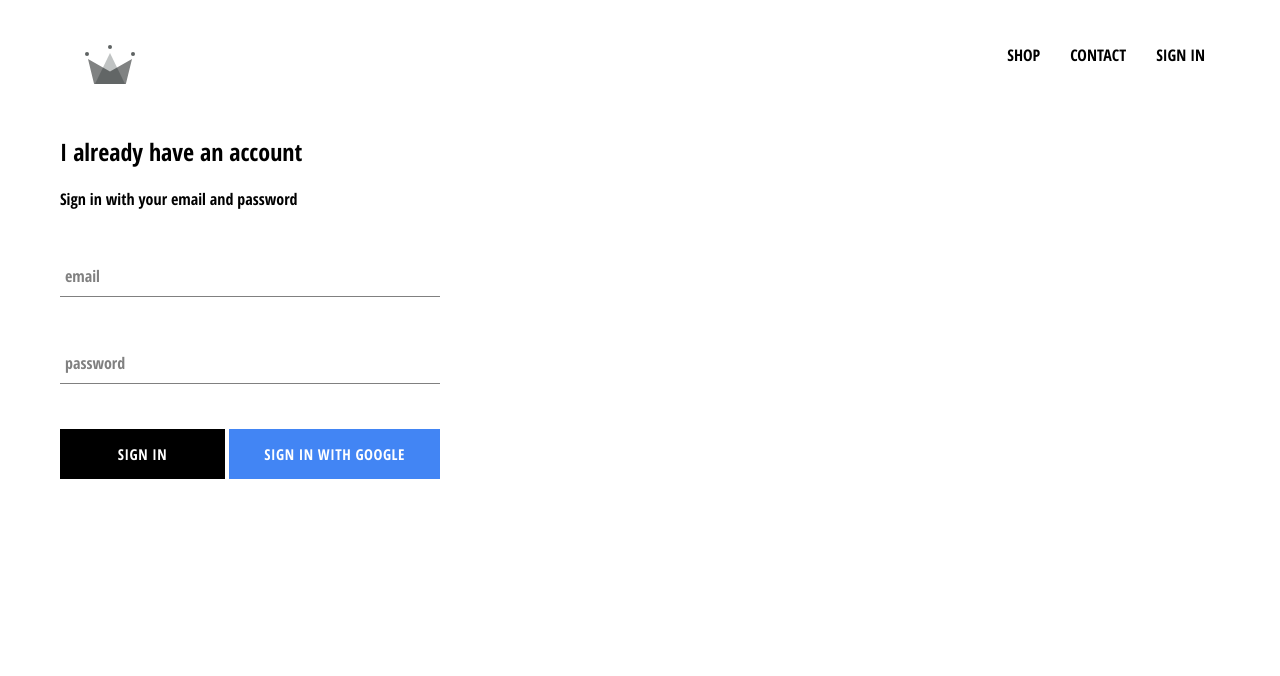
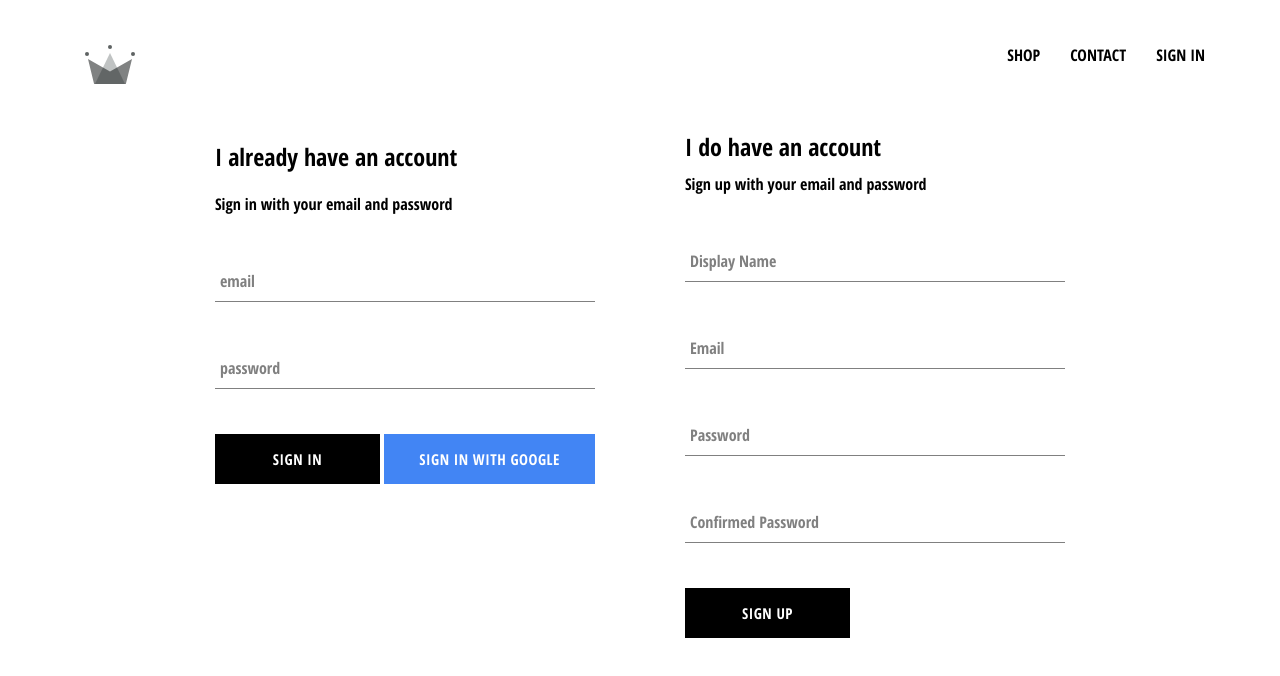
Before and after one commit to eederz/crwn-clothing, a React (Create React App) app: page /signin in a window 1280 px wide. Shown: the top 676 px of the page. Built offline with nearby package versions, Linux system fonts and the light colour scheme; no server answers.

Commit message:
implemented firebase

```diff
--- a/src/App.js
+++ b/src/App.js
@@ -6,7 +6,7 @@ import Header from './components/header/header.component';
 import SignInSignUpPage from './pages/sign-in-and-sign-up/sign-in-and-sign-up.component'
 import './App.css';
 
-import { auth } from './firebase/firebase.utils';
+import { auth, createUserProfileDocument } from './firebase/firebase.utils';
 
 import { Switch, Route } from 'react-router-dom';
 
@@ -23,9 +23,23 @@ class App extends React.Component {
 unsubscribeFromAuth = null;
 
   componentDidMount() {
-    this.unsubscribeFromAuth = auth.onAuthStateChanged( user => {
-      this.setState({currentUser: user});
-      console.log(user);
+    this.unsubscribeFromAuth = auth.onAuthStateChanged( async userAuth => {
+
+      if(userAuth){
+        const userRef = await createUserProfileDocument(userAuth);
+
+        userRef.onSnapshot(snapShot => {
+          this.setState(
+            {
+            currentUser: {
+              id: snapShot.id,
+              ...snapShot.data()
+            }
+          });
+          console.log(this.state);
+        });
+      }
+      this.setState({currentUser: userAuth});
     });
   }
 
--- a/src/components/form-input/form-input.component.jsx
+++ b/src/components/form-input/form-input.component.jsx
@@ -8,7 +8,7 @@ const FormInput = ({ handleChange, label, ...otherProps }) => (
     <input className='form-input' onChange={handleChange} {...otherProps}></input>
     {
       label ?
-        (<label className={`${otherProps.value.lenght ? 'shrink' : ''} form-input-label`}>{label}</label>)
+        (<label className={`${otherProps.value ? 'shrink' : ''} form-input-label`}>{label}</label>)
         : null
     }
 
--- /dev/null
+++ b/src/components/sign-up/sig-up.component.scss
@@ -0,0 +1,10 @@
+.sign-up {
+  display: flex;
+  flex-direction: column;
+  width:  380px;
+
+.title{
+  margin: 10px 0;
+}
+
+}
--- /dev/null
+++ b/src/components/sign-up/sign-up.component.jsx
@@ -0,0 +1,106 @@
+import React from 'react';
+
+import FormInput from '../form-input/form-input.component';
+import CustomButton from '../custom-button/custom-button.component';
+
+import { auth, createUserProfileDocument } from '../../firebase/firebase.utils';
+
+import './sig-up.component.scss';
+
+class SignUp extends React.Component {
+
+  constructor(){
+    super();
+    this.state = {
+      dislayName:'',
+      email:'',
+      password:'',
+      confirmPassword:''
+    }
+  };
+
+
+  handleSubmit =  async event => {
+    event.preventDefault();
+
+    const { displayName, email, password, confirmPassword} = this.state;
+
+    if( password !== confirmPassword){
+      alert("passwords don't match");
+      return;
+    }
+
+    try {
+        const { user } = await auth.createUserWithEmailAndPassword(email, password);
+
+        await createUserProfileDocument(user, { displayName});
+        this.setState({
+          displayName: '',
+          email: '',
+          password: '',
+          confirmPassword: ''
+
+        });
+    }catch(error) {
+        console.error(error);
+    }
+
+  }
+
+  handleChange = event => {
+    const { name, value } = event.target;
+    this.setState({[name]: value});
+  }
+
+  render(){
+    const { displayName, email, password, confirmPassword} = this.state;
+    return(
+      <div className = 'sign-up'>
+        <h2 className ='title'>I do have an account</h2>
+        <span>Sign up with your email and password</span>
+        <form className = 'sign-up-form' onSubmit = {this.handleSubmit}>
+          <FormInput
+            type = 'text'
+            name = 'displayName'
+            value = {displayName}
+            onChange = {this.handleChange}
+            label = 'Display Name'
+            required
+          >
+          </FormInput>
+          <FormInput
+            type = 'email'
+            name = 'email'
+            value = {email}
+            onChange = {this.handleChange}
+            label = 'Email'
+            required
+          >
+          </FormInput>
+          <FormInput
+            type = 'password'
+            name = 'password'
+            value = {password}
+            onChange = {this.handleChange}
+            label = 'Password'
+            required
+          >
+          </FormInput>
+          <FormInput
+            type = 'password'
+            name = 'confirmPassword'
+            value = {confirmPassword}
+            onChange = {this.handleChange}
+            label = 'Confirmed Password'
+            required
+          >
+          </FormInput>
+          <CustomButton type='submit'>SIGN UP</CustomButton>
+        </form>
+      </div>
+    )
+  }
+
+}
+
+export default SignUp;
--- a/src/firebase/firebase.utils.js
+++ b/src/firebase/firebase.utils.js
@@ -12,6 +12,32 @@ const config = {
   appId: "1:533904869566:web:258bab43f32fed5e8b76ef"
 };
 
+export const createUserProfileDocument = async (userAuth, additionalData) => {
+  if(!userAuth) return;
+
+  const userRef = firestore.doc(`/users/${userAuth.uid}`);
+
+  const snapShot = await userRef.get();
+
+  if(!snapShot.exists){
+    const { displayName, email } = userAuth;
+    const createdAt = new Date();
+
+    try {
+        await userRef.set({
+          displayName,
+          email,
+          createdAt,
+          ...additionalData
+        });
+    }catch(error){
+      console.log('error creating user', error.message);
+    }
+  }
+
+  return userRef;
+}
+
 firebase.initializeApp(config);
 
 export const auth = firebase.auth();
--- a/src/pages/sign-in-and-sign-up/sign-in-and-sign-up.component.jsx
+++ b/src/pages/sign-in-and-sign-up/sign-in-and-sign-up.component.jsx
@@ -1,6 +1,7 @@
 import React from 'react';
 
-import SignIn from '../../components/sign-in/sign-in.component'
+import SignIn from '../../components/sign-in/sign-in.component';
+import SignUp from '../../components/sign-up/sign-up.component';
 
 import './sign-in-and-sign-up.component.scss';
 
@@ -9,6 +10,7 @@ const SignInUpPage = () => (
 
   <div className = 'sign-in-and-sign-up'>
     <SignIn></SignIn>
+    <SignUp></SignUp>
   </div>
 );
 
--- a/src/pages/sign-in-and-sign-up/sign-in-and-sign-up.component.scss
+++ b/src/pages/sign-in-and-sign-up/sign-in-and-sign-up.component.scss
@@ -0,0 +1,6 @@
+.sign-in-and-sign-up {
+  width: 850px;
+  display: flex;
+  justify-content: space-between;
+  margin: 30px auto;
+}
```
